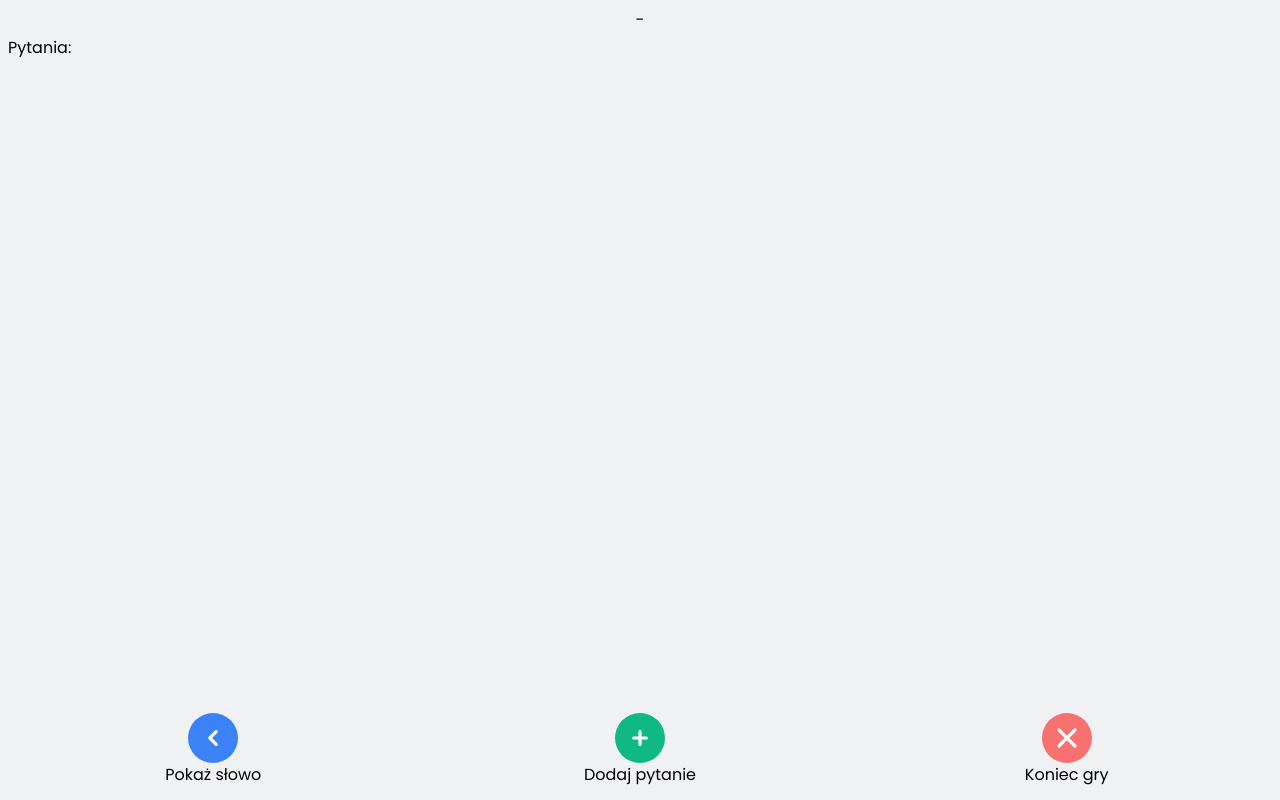
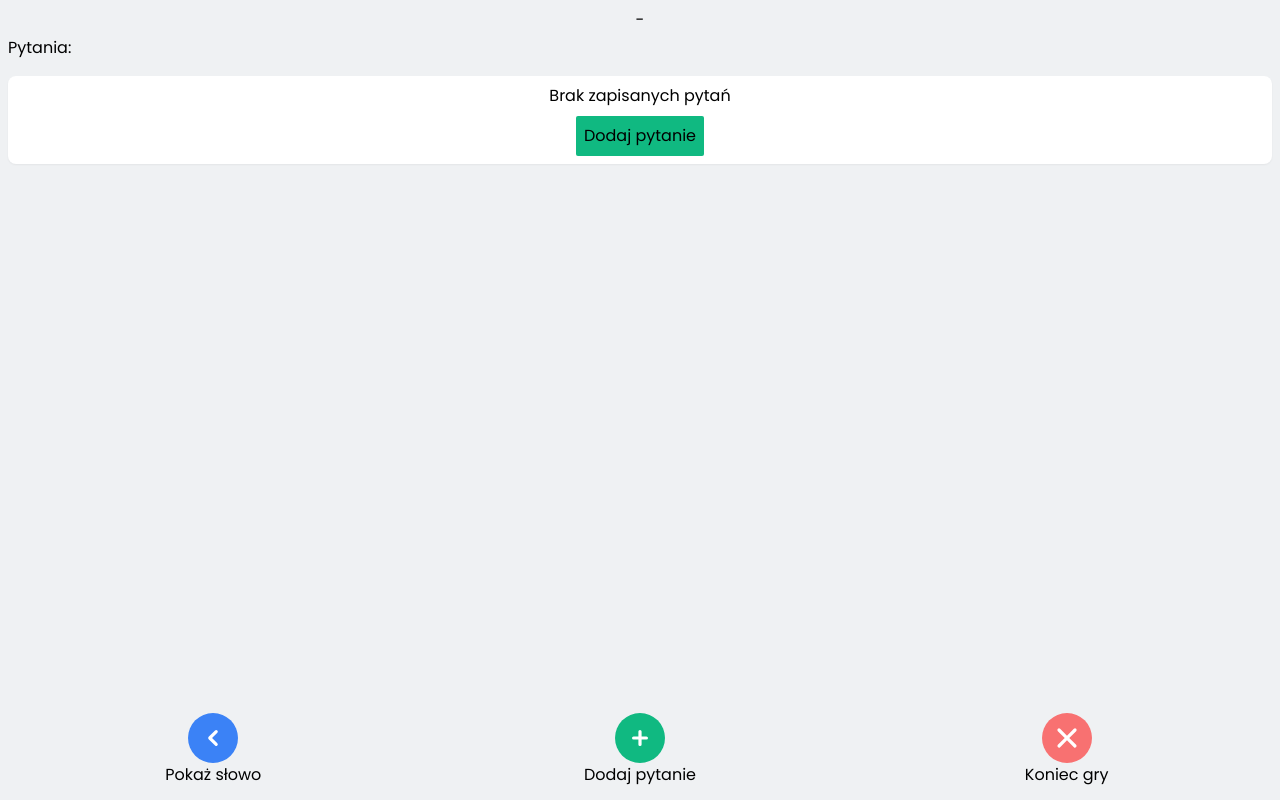
Before and after one commit to ArexSpeed/whoiam, a Next.js app: page /questions in a window 1280 px wide. Built offline with nearby package versions, Linux system fonts and the light colour scheme.

Commit message:
all clicked site to question, info about empty qst

```diff
--- a/components/CategoryBox.tsx
+++ b/components/CategoryBox.tsx
@@ -72,12 +72,13 @@ const CategoryBox: FC<Props> = ({ category }) => {
                   } p-1 m-2 bg-primary rounded-full`}>
                   <input
                     type="radio"
+                    className="cursor-pointer"
                     name={category}
                     id={item.subId}
                     value={item.subcategory}
                     onClick={handleSubcategory}
                   />
-                  <label htmlFor={item.subId}>
+                  <label htmlFor={item.subId} className="cursor-pointer">
                     <span className="mx-2">{item.subcategory}</span>
                   </label>
                 </div>
--- a/pages/play.tsx
+++ b/pages/play.tsx
@@ -30,7 +30,8 @@ const Play = () => {
       <header className="w-full text-center text-sm h-[20px] flex-none mt-2">
         {category.category} - {category.subcategory}
       </header>
-      <main className="w-full flex flex-wrap flex-grow justify-center items-center overflow-auto">
+      <Link href="/questions" passHref>
+        <main className="w-full flex flex-wrap flex-grow justify-center items-center overflow-auto cursor-pointer">
           {start ? (
             <div className="text-xl mx-2 flex flex-wrap">
               {showWord.map((item, i) => (
@@ -47,8 +48,9 @@ const Play = () => {
             </div>
           )}
         </main>
+      </Link>
       <Link href="/questions" passHref>
-        <footer className="w-full h-[100px] bg-white flex-none">
+        <footer className="w-full h-[100px] bg-white flex-none cursor-pointer">
           <div className="flex w-full h-full justify-center items-center">
             <span className="text-lg">Pytania</span>
           </div>
--- a/pages/questions.tsx
+++ b/pages/questions.tsx
@@ -56,6 +56,16 @@ const Questions = () => {
       <main className="w-full flex-grow">
         <section className="m-2">Pytania:</section>
         <section className="w-full flex flex-col max-h-80 overflow-scroll">
+          {questions.length === 0 && (
+            <div className="flex flex-col justify-center items-center m-2 p-2 bg-white rounded-lg shadow-sm">
+              <p>Brak zapisanych pytań</p>{' '}
+              <button
+                className="flex flex-col justify-center items-center p-2 mt-2 bg-green-500 rounded-sm"
+                onClick={handleOpenModal}>
+                Dodaj pytanie
+              </button>
+            </div>
+          )}
           {questions.map((q, i) => (
             <Question key={i} question={q.question} answer={q.answer} />
           ))}
```
Lines whose indentation alone changed are shown as unchanged.
